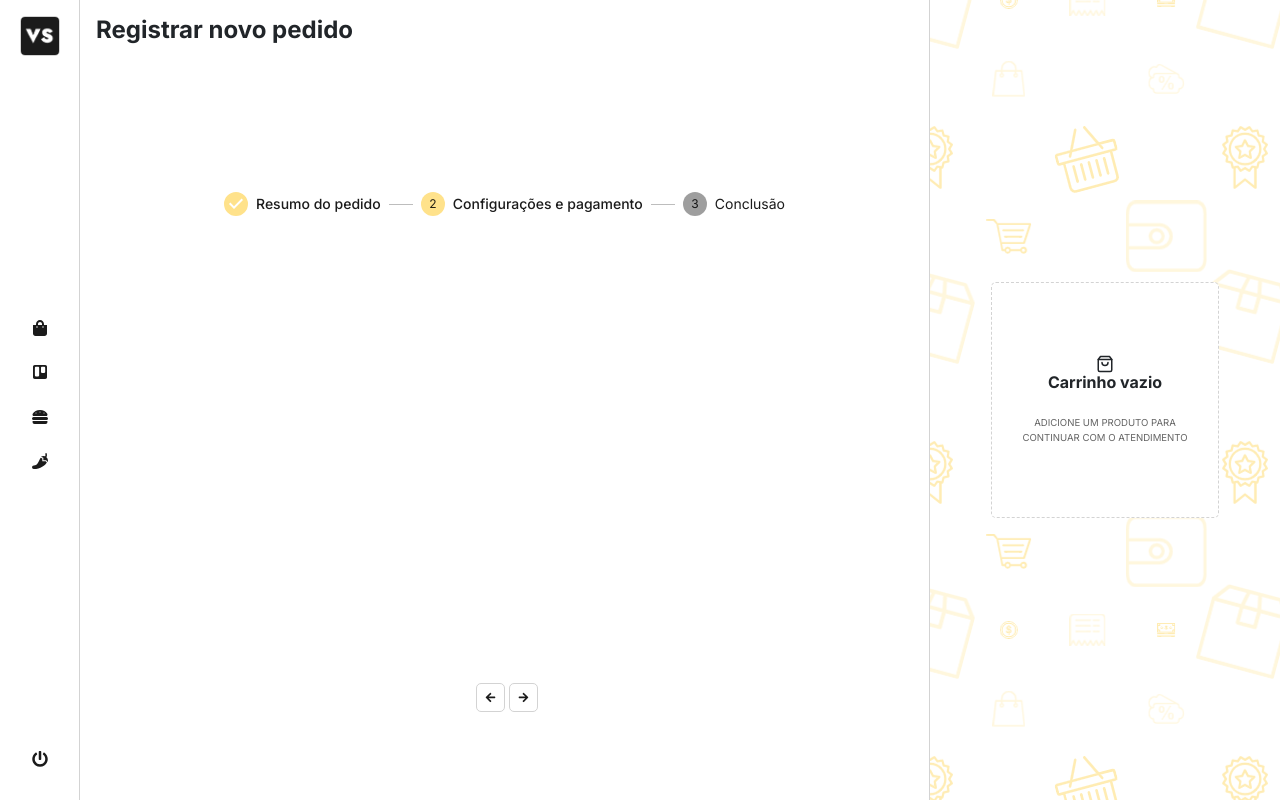
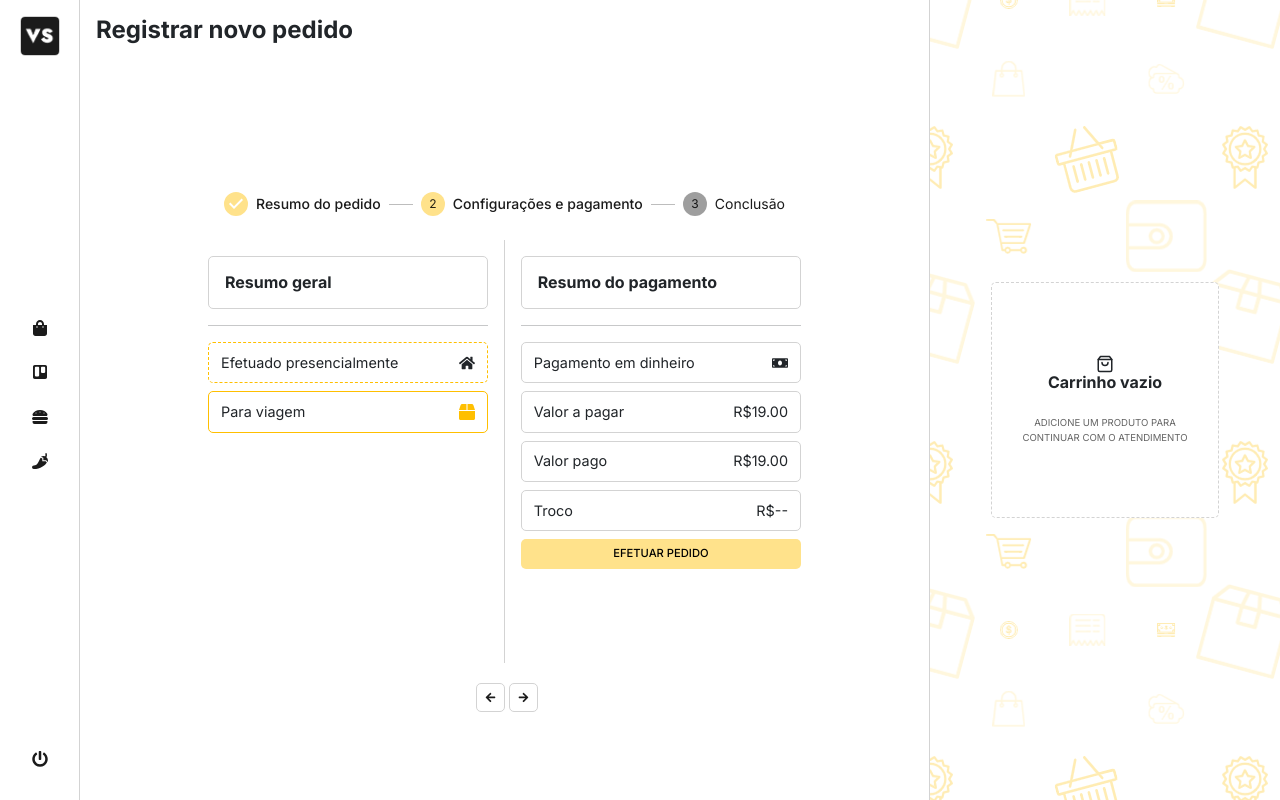
Before and after one commit to OPE-Virtual-Solutions/dse-order-management, a React (Create React App) app: page /order in a window 1280 px wide. Both pictures are taken after a click on the button 523 px from the left and 697 px from the top of the page. Built offline with nearby package versions, Linux system fonts and the light colour scheme.

Commit message:
feat: adicionado escopo de layout da etapa de finalização do pedido
Será necessário transformá-lo em componente e ajustar melhor as classes .css utilizadas.

```diff
--- a/src/pages/Orders/OrderConfigurationForm/OrderConfiguration.module.css
+++ b/src/pages/Orders/OrderConfigurationForm/OrderConfiguration.module.css
@@ -1 +1,92 @@
-.orderConfigurationContainer {}
+.orderConfigurationContainer {
+    flex-grow: 1;
+
+    display: flex;
+    flex-direction: row;
+
+    width: 100%;
+
+    /* border: 1px solid var(--divider);
+    border-radius: 10px; */
+
+    margin-bottom: 20px;
+}
+
+.orderConfigurationContainer label {
+    font-size: 0.75rem;
+    text-transform: uppercase;
+    color: var(--subtext);
+}
+
+.orderConfigurationContainer select  {
+    font-size: 0.875rem;
+}
+
+.configurationColumn {
+    flex-grow: 1;
+    width: 100%;
+
+    padding: 1rem;
+}
+
+.configurationColumn h6 {
+    font-weight: 700;
+}
+
+.configurationColumn:first-of-type {
+    border-right: 1px solid var(--divider);
+}
+
+.configurationColumn > header {
+    padding: 1rem;
+    border: 1px solid var(--divider);
+    border-radius: 5px;
+
+    height: auto;
+}
+
+.configurationColumn h6 {
+    font-weight: 700;
+    margin: 0;
+}
+
+.configurationColumn > main {
+    padding: 1rem;
+    border: 1px solid var(--divider);
+    border-radius: 5px;
+
+    align-items: flex-start;
+
+    height: auto;
+}
+
+.orderLocationCard, .orderConsumeCard, .orderPaymentInfoCard {
+    display: flex;
+    justify-content: space-between;
+    align-items: center;
+
+    padding: 0.55rem 0.75rem;
+
+    margin-bottom: 0.5rem;
+}
+
+.orderLocationCard {
+    border: 1px dashed var(--secondary);
+    border-radius: 5px;
+}
+
+.orderConsumeCard {
+    border: 1px solid var(--secondary);
+    border-radius: 5px;
+}
+
+.orderPaymentInfoCard {
+    border: 1px solid var(--divider);
+    border-radius: 5px;
+}
+
+.orderLocationCard span,
+.orderConsumeCard span,
+.orderPaymentInfoCard span {
+    font-size: 0.9rem;
+}
--- a/src/pages/Orders/OrderConfigurationForm/index.tsx
+++ b/src/pages/Orders/OrderConfigurationForm/index.tsx
@@ -1,8 +1,67 @@
 import styles from "./OrderConfiguration.module.css";
+
+import {
+    FaHome,
+    FaBox,
+    FaMoneyBill
+} from "react-icons/fa"
+import { Button } from "components/forms/Button";
 
 function OrderConfigurationForm() {
     return (
         <div className={styles.orderConfigurationContainer}>
+            <div className={ styles.configurationColumn }>
+                <header>
+                    <h6>Resumo geral</h6>
+                </header>
+
+                <hr />
+
+                <div>
+                    <div className={ styles.orderLocationCard }>
+                        <span>Efetuado presencialmente</span>
+                        <FaHome />
+                    </div>
+                    <div className={ styles.orderConsumeCard }>
+                        <span>Para viagem</span>
+                        <FaBox color="var(--secondary)" />
+                    </div>
+                </div>
+            </div>
+            <div className={ styles.configurationColumn }>
+                <header>
+                    <h6>Resumo do pagamento</h6>
+                </header>
+
+                <hr />
+
+                <div>
+                    <div className={ styles.orderPaymentInfoCard }>
+                        <span>Pagamento em dinheiro</span>
+                        <FaMoneyBill />
+                    </div>
+
+                    <div className={ styles.orderPaymentInfoCard }>
+                        <span>Valor a pagar</span>
+                        <span>R$19.00</span>
+                    </div>
+
+                    <div className={ styles.orderPaymentInfoCard }>
+                        <span>Valor pago</span>
+                        <span>R$19.00</span>
+                    </div>
+
+                    <div className={ styles.orderPaymentInfoCard }>
+                        <span>Troco</span>
+                        <span>R$--</span>
+                    </div>
+
+                    <Button
+                        className="w-100"
+                        text="Efetuar pedido"
+                    />
+                </div>
+            </div>
         </div>
     )
 }
```
